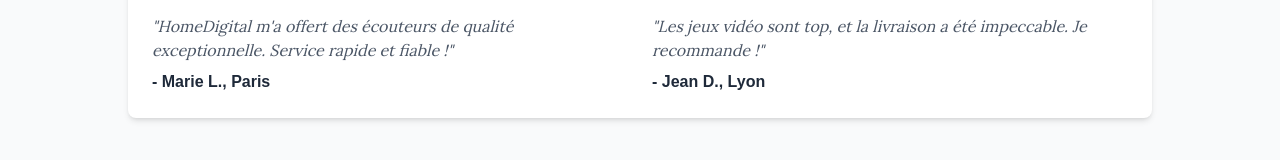
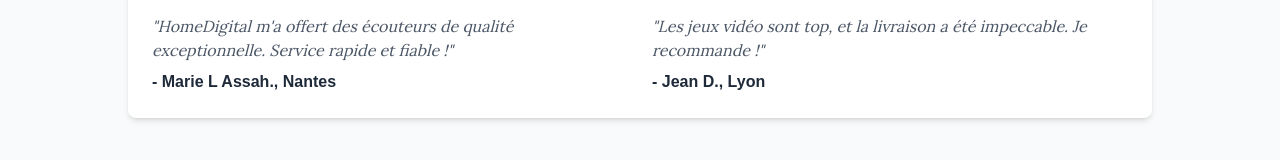
Before and after one commit to benjaminassah328-lgtm/home-digital, a Next.js app: page /Apropos in a window 1280 px wide. Shown: the part 1310-1470 px from the top of the page. Built offline with nearby package versions, Linux system fonts and the light colour scheme.

Commit message:
Mis à jour de la page A propos de la section temoignage

```diff
--- a/components/APropos/Infos.tsx
+++ b/components/APropos/Infos.tsx
@@ -177,7 +177,7 @@
                             <p className="text-gray-600 font-lora italic mb-2">
                                 "HomeDigital m'a offert des écouteurs de qualité exceptionnelle. Service rapide et fiable !"
                             </p>
-              <p className="text-gray-800 font-bold">- Marie L., Paris</p>
+                            <p className="text-gray-800 font-bold">- Marie L Assah., Nantes</p>
                         </motion.div>
                         <motion.div
                             className="text-left"
```
Lines whose indentation alone changed are shown as unchanged.
